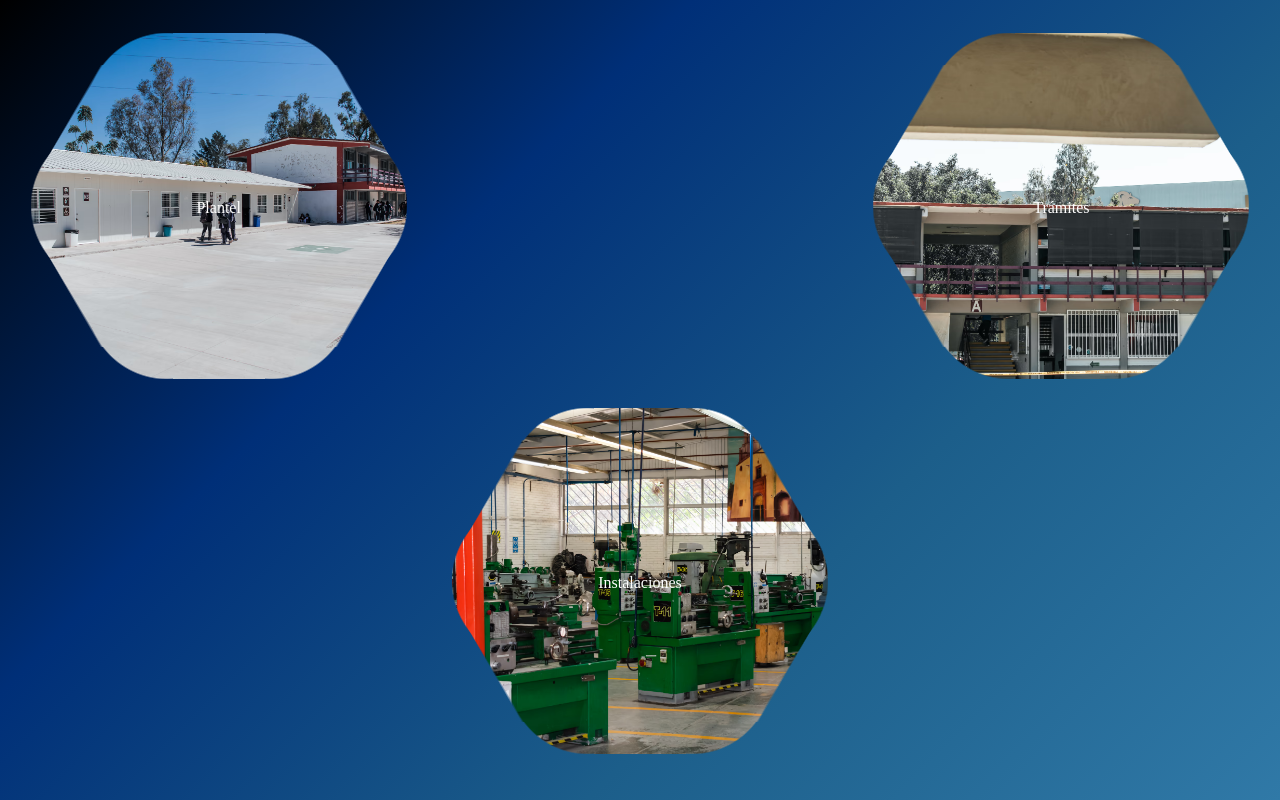
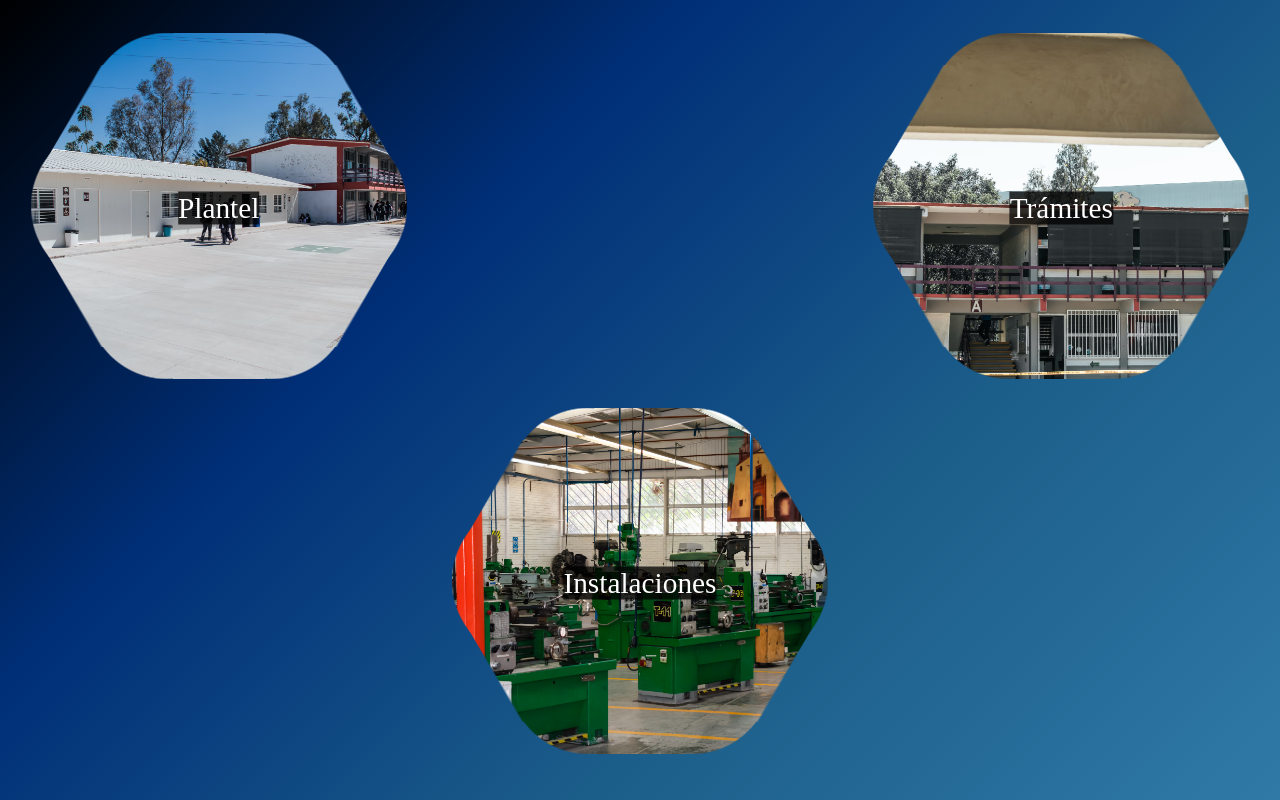
Before and after one commit to migue07juegos/proyecto-4, a plain HTML site: page Contenido/1_principal.html in a window 1280 px wide. Drawn offline with Linux system fonts and the light colour scheme.

Commit message:
arreglar texto en hexagonos

```diff
--- a/Contenido/1_principal.html
+++ b/Contenido/1_principal.html
@@ -64,6 +64,8 @@
       /* Centered text */
       .centered {
         position: absolute;
+        background: rgba(00, 00, 00, 75%);
+        font-size: 22pt;
         top: 50%;
         left: 50%;
         transform: translate(-50%, -50%);
```
